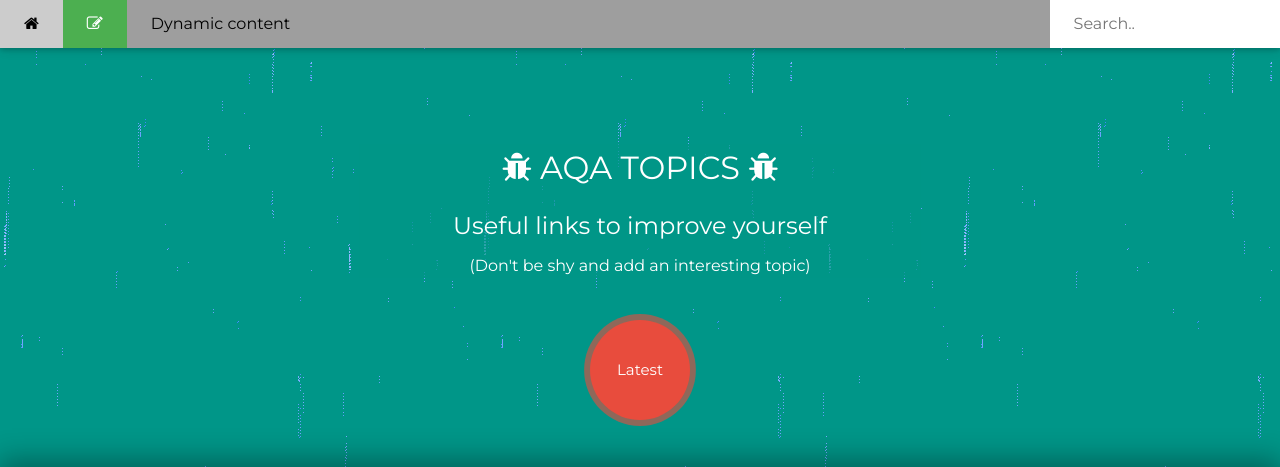
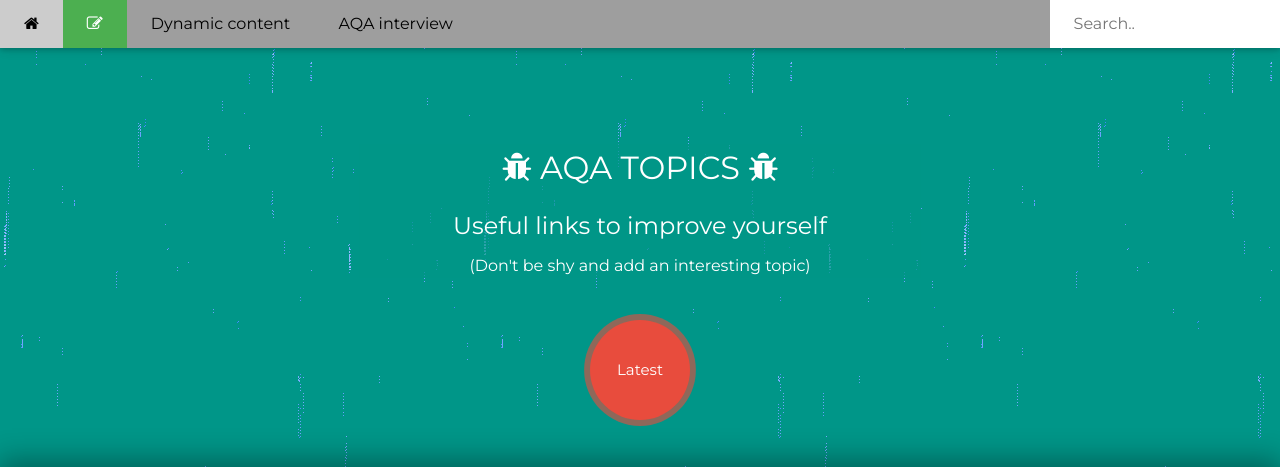
Before and after one commit to Goraved/AQA_topics, a Flask app: page / in a window 1280 px wide. Shown: the top 467 px of the page. Run offline with Flask 2, Linux system fonts and the light colour scheme; data that the repository does not hold is empty; some libraries are stand-ins or nearby versions.

Commit message:
Add AQA Interview Questions link (#4)

```diff
--- a/templates/index.html
+++ b/templates/index.html
@@ -12,6 +12,11 @@ m=s.getElementsByTagName(o)[0];a.async=1;a.src=g;m.parentNode.insertBefore(a,m)
 
 ga('create', 'UA-119547534-1', 'auto');
 ga('send', 'pageview');
+
+
+
+
+
 
 
 
@@ -104,6 +109,10 @@ ga('send', 'pageview');
                 {% endfor %}
             </div>
         </div>
+        <a href="https://docs.google.com/document/d/1QhBJ5f19heubbUsKFssMeol7tSGDZ6DqotPGtx1EK1U/edit?usp=sharing"
+           class="track w3-bar-item w3-hide-small w3-button w3-padding-large  w3-hover-orange" target="_blank"
+           title="List of recommendations of practical and theoretical knowledges which Automation QA Engineer should have">AQA
+            interview</a>
 
         <!-- Search -->
         <form action="/search" method="GET" class="w3-hide-small">
@@ -141,7 +150,8 @@ ga('send', 'pageview');
     {% endif %}
     {% endfor %}
     <div class="back">
-        <h1 class="w3-margin w3-jumbo"><i class="fa fa-bug"></i> AQA TOPICS <i class="fa fa-bug"></i></h1>
+        <h1 class="w3-margin w3-jumbo"><i class="fa fa-bug"></i> <span
+                title="Automation Quality Assurance">AQA</span> TOPICS <i class="fa fa-bug"></i></h1>
         <h2 class="w3-xlarge">Useful links to improve yourself</h2>
         <h2 class="w3-large">(Don't be shy and add an interesting topic)</h2>
     </div>
```
